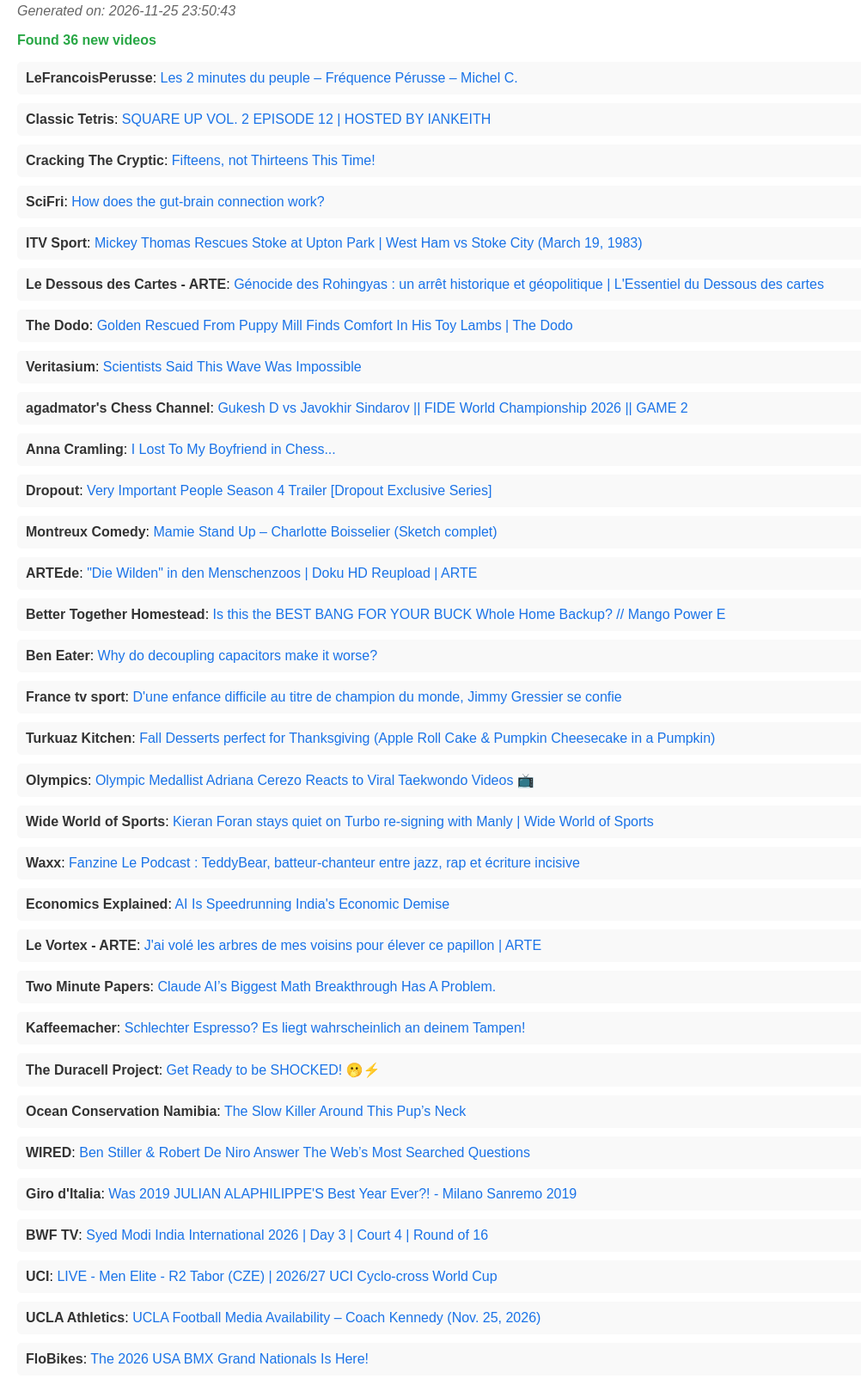
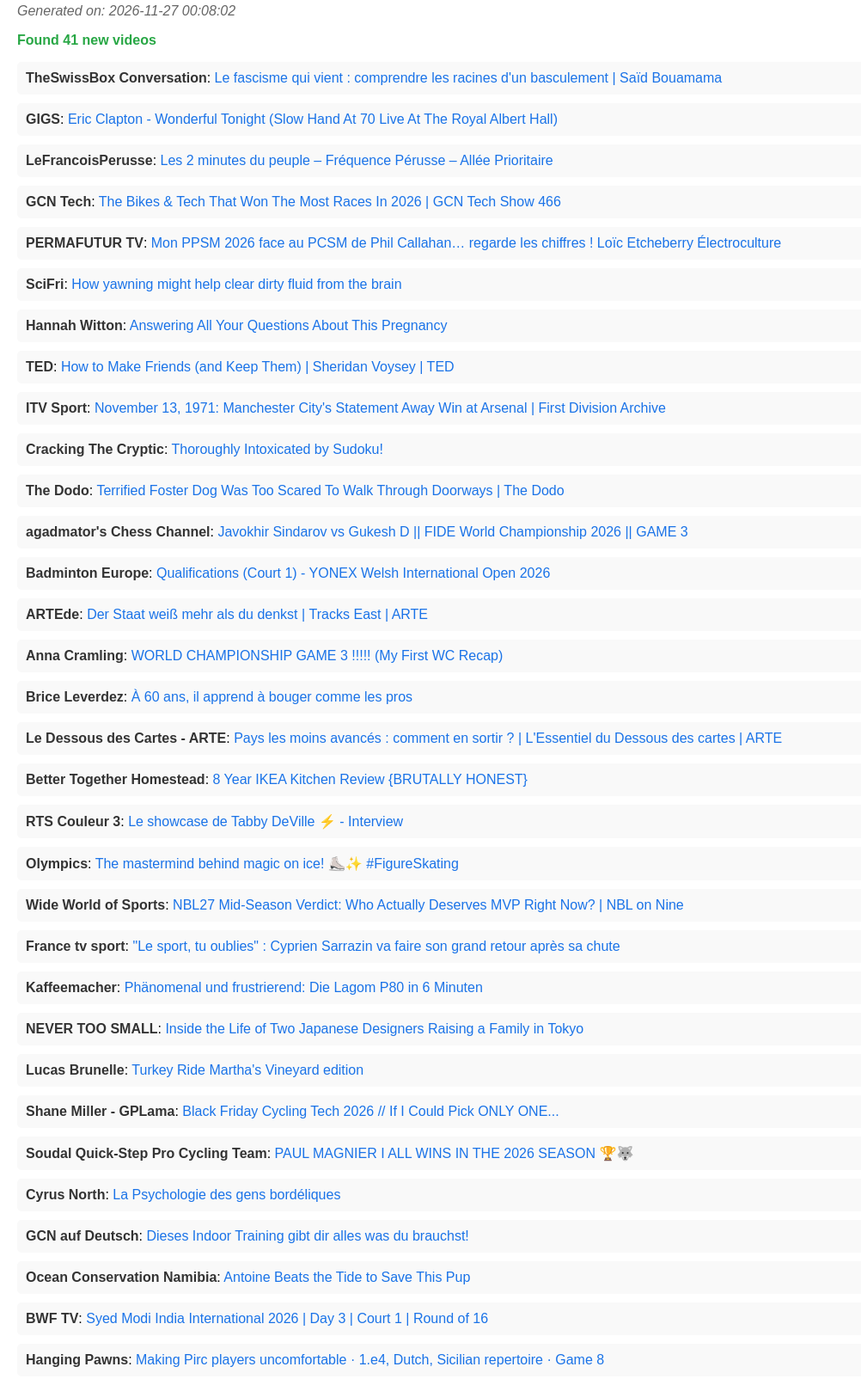
Before and after one commit to MaximeHoldener/check_videos, a plain HTML site: page docs/index.html in a window 1280 px wide. Shown: the part 75-1679 px from the top of the page at 86% size, without its empty margins (0-1002 px from the left). Drawn offline with Linux system fonts and the light colour scheme.

Commit message:
🤖 Auto-update: New videos checked on Fri Nov 27 00:08:02 UTC 2026

```diff
--- a/docs/index.html
+++ b/docs/index.html
@@ -15,45 +15,50 @@
 </head>
 <body>
     <h1>🆕 New Videos to Watch</h1>
-    <p class="timestamp">Generated on: 2026-11-25 23:50:43</p>
-    <p class="count">Found 36 new videos</p>
+    <p class="timestamp">Generated on: 2026-11-27 00:08:02</p>
+    <p class="count">Found 41 new videos</p>
     <ul>
-        <li><b>LeFrancoisPerusse</b>: <a href="https://www.youtube.com/watch?v=9XecfCNloiI" target="_blank">Les 2 minutes du peuple – Fréquence Pérusse – Michel C.</a></li>
-        <li><b>Classic Tetris</b>: <a href="https://www.youtube.com/watch?v=D6brJj5cYPA" target="_blank">SQUARE UP VOL. 2 EPISODE 12 | HOSTED BY IANKEITH</a></li>
-        <li><b>Cracking The Cryptic</b>: <a href="https://www.youtube.com/watch?v=I4s6cho2FW4" target="_blank">Fifteens, not Thirteens This Time!</a></li>
-        <li><b>SciFri</b>: <a href="https://www.youtube.com/watch?v=1218kIyGG-U" target="_blank">How does the gut-brain connection work?</a></li>
-        <li><b>ITV Sport</b>: <a href="https://www.youtube.com/watch?v=kdr3fZOib1U" target="_blank">Mickey Thomas Rescues Stoke at Upton Park | West Ham vs Stoke City (March 19, 1983)</a></li>
-        <li><b>Le Dessous des Cartes - ARTE</b>: <a href="https://www.youtube.com/watch?v=0ccutcLi4A0" target="_blank">Génocide des Rohingyas : un arrêt historique et géopolitique | L'Essentiel du Dessous des cartes</a></li>
-        <li><b>The Dodo</b>: <a href="https://www.youtube.com/watch?v=hnAMsHaWV5c" target="_blank">Golden Rescued From Puppy Mill Finds Comfort In His Toy Lambs | The Dodo</a></li>
-        <li><b>Veritasium</b>: <a href="https://www.youtube.com/watch?v=WbM7GP7QoEM" target="_blank">Scientists Said This Wave Was Impossible</a></li>
-        <li><b>agadmator's Chess Channel</b>: <a href="https://www.youtube.com/watch?v=brIddk3uYyM" target="_blank">Gukesh D vs Javokhir Sindarov || FIDE World Championship 2026 || GAME 2</a></li>
-        <li><b>Anna Cramling</b>: <a href="https://www.youtube.com/watch?v=z9vJOh9dr7Q" target="_blank">I Lost To My Boyfriend in Chess...</a></li>
-        <li><b>Dropout</b>: <a href="https://www.youtube.com/watch?v=gOB45dCDJ3Y" target="_blank">Very Important People Season 4 Trailer [Dropout Exclusive Series]</a></li>
-        <li><b>Montreux Comedy</b>: <a href="https://www.youtube.com/watch?v=AGC7ZbC181A" target="_blank">Mamie Stand Up – Charlotte Boisselier (Sketch complet)</a></li>
-        <li><b>ARTEde</b>: <a href="https://www.youtube.com/watch?v=hS9J_zPRUkY" target="_blank">"Die Wilden" in den Menschenzoos | Doku HD Reupload | ARTE</a></li>
-        <li><b>Better Together Homestead</b>: <a href="https://www.youtube.com/watch?v=7vvsR0-rWCk" target="_blank">Is this the BEST BANG FOR YOUR BUCK Whole Home Backup? // Mango Power E</a></li>
-        <li><b>Ben Eater</b>: <a href="https://www.youtube.com/watch?v=Tyx6Hwu-OU0" target="_blank">Why do decoupling capacitors make it worse?</a></li>
-        <li><b>France tv sport</b>: <a href="https://www.youtube.com/watch?v=fh7krcBDvH4" target="_blank">D'une enfance difficile au titre de champion du monde, Jimmy Gressier se confie</a></li>
-        <li><b>Turkuaz Kitchen</b>: <a href="https://www.youtube.com/watch?v=SN1lKf19-DU" target="_blank">Fall Desserts perfect for Thanksgiving (Apple Roll Cake & Pumpkin Cheesecake in a Pumpkin)</a></li>
-        <li><b>Olympics</b>: <a href="https://www.youtube.com/watch?v=-f6H9Ny2xso" target="_blank">Olympic Medallist Adriana Cerezo Reacts to Viral Taekwondo Videos 📺</a></li>
-        <li><b>Wide World of Sports</b>: <a href="https://www.youtube.com/watch?v=sU57AD7-ZCE" target="_blank">Kieran Foran stays quiet on Turbo re-signing with Manly | Wide World of Sports</a></li>
-        <li><b>Waxx</b>: <a href="https://www.youtube.com/watch?v=M_LUW4DVXGw" target="_blank">Fanzine Le Podcast : TeddyBear, batteur-chanteur entre jazz, rap et écriture incisive</a></li>
-        <li><b>Economics Explained</b>: <a href="https://www.youtube.com/watch?v=4hPRHFTY08I" target="_blank">AI Is Speedrunning India's Economic Demise</a></li>
-        <li><b>Le Vortex - ARTE</b>: <a href="https://www.youtube.com/watch?v=gNek0gCG7oA" target="_blank">J'ai volé les arbres de mes voisins pour élever ce papillon | ARTE</a></li>
-        <li><b>Two Minute Papers</b>: <a href="https://www.youtube.com/watch?v=hwWlEuI359w" target="_blank">Claude AI’s Biggest Math Breakthrough Has A Problem.</a></li>
-        <li><b>Kaffeemacher</b>: <a href="https://www.youtube.com/watch?v=YwhUU3j4kO8" target="_blank">Schlechter Espresso? Es liegt wahrscheinlich an deinem Tampen!</a></li>
-        <li><b>The Duracell Project</b>: <a href="https://www.youtube.com/watch?v=dvJ5vF6oRfg" target="_blank">Get Ready to be SHOCKED! 🫢⚡️</a></li>
-        <li><b>Ocean Conservation Namibia</b>: <a href="https://www.youtube.com/watch?v=yCWFRPtR6Y0" target="_blank">The Slow Killer Around This Pup’s Neck</a></li>
-        <li><b>WIRED</b>: <a href="https://www.youtube.com/watch?v=QAtTC0DFP74" target="_blank">Ben Stiller & Robert De Niro Answer The Web’s Most Searched Questions</a></li>
-        <li><b>Giro d'Italia</b>: <a href="https://www.youtube.com/watch?v=wb1nClaa5m8" target="_blank">Was 2019 JULIAN ALAPHILIPPE'S Best Year Ever?! - Milano Sanremo 2019</a></li>
-        <li><b>BWF TV</b>: <a href="https://www.youtube.com/watch?v=NRyoJpCVccY" target="_blank">Syed Modi India International 2026 | Day 3 | Court 4 | Round of 16</a></li>
-        <li><b>UCI</b>: <a href="https://www.youtube.com/watch?v=PxeMbi28p3M" target="_blank">LIVE - Men Elite - R2 Tabor (CZE) | 2026/27 UCI Cyclo-cross World Cup</a></li>
-        <li><b>UCLA Athletics</b>: <a href="https://www.youtube.com/watch?v=fkWMbYodxiA" target="_blank">UCLA Football Media Availability – Coach Kennedy (Nov. 25, 2026)</a></li>
-        <li><b>FloBikes</b>: <a href="https://www.youtube.com/watch?v=csnJ8pIcFjM" target="_blank">The 2026 USA BMX Grand Nationals Is Here!</a></li>
-        <li><b>Numberphile</b>: <a href="https://www.youtube.com/watch?v=ViT2FOEr6EI" target="_blank">This Object Defies Common Sense - Numberphile</a></li>
-        <li><b>GMHikaru</b>: <a href="https://www.youtube.com/watch?v=MNZTnbugFHo" target="_blank">SHORTEST WC GAME ON RECORD???</a></li>
-        <li><b>ARTE</b>: <a href="https://www.youtube.com/watch?v=kzVquAqWQns" target="_blank">L'Europe d'aujourd'hui | La valse des continents | Reupload | ARTE</a></li>
-        <li><b>X Games</b>: <a href="https://www.youtube.com/watch?v=kE_T8sveOmE" target="_blank">Après Baby</a></li>
+        <li><b>TheSwissBox Conversation</b>: <a href="https://www.youtube.com/watch?v=ZHCSKVpXSWM" target="_blank">Le fascisme qui vient : comprendre les racines d'un basculement | Saïd Bouamama</a></li>
+        <li><b>GIGS</b>: <a href="https://www.youtube.com/watch?v=BoHkx3B0zlo" target="_blank">Eric Clapton - Wonderful Tonight (Slow Hand At 70 Live At The Royal Albert Hall)</a></li>
+        <li><b>LeFrancoisPerusse</b>: <a href="https://www.youtube.com/watch?v=tXx_oNkQT44" target="_blank">Les 2 minutes du peuple – Fréquence Pérusse – Allée Prioritaire</a></li>
+        <li><b>GCN Tech</b>: <a href="https://www.youtube.com/watch?v=kvwrxS589t0" target="_blank">The Bikes & Tech That Won The Most Races In 2026 | GCN Tech Show 466</a></li>
+        <li><b>PERMAFUTUR TV</b>: <a href="https://www.youtube.com/watch?v=XZp11i3nvk0" target="_blank">Mon PPSM 2026 face au PCSM de Phil Callahan… regarde les chiffres ! Loïc Etcheberry Électroculture</a></li>
+        <li><b>SciFri</b>: <a href="https://www.youtube.com/watch?v=NRdLxwPGY-s" target="_blank">How yawning might help clear dirty fluid from the brain</a></li>
+        <li><b>Hannah Witton</b>: <a href="https://www.youtube.com/watch?v=9Xjo-bouZaM" target="_blank">Answering All Your Questions About This Pregnancy</a></li>
+        <li><b>TED</b>: <a href="https://www.youtube.com/watch?v=1YlG1FeOqoQ" target="_blank">How to Make Friends (and Keep Them) | Sheridan Voysey | TED</a></li>
+        <li><b>ITV Sport</b>: <a href="https://www.youtube.com/watch?v=OXdgQG7mgkI" target="_blank">November 13, 1971: Manchester City's Statement Away Win at Arsenal | First Division Archive</a></li>
+        <li><b>Cracking The Cryptic</b>: <a href="https://www.youtube.com/watch?v=lWONzEV1eC8" target="_blank">Thoroughly Intoxicated by Sudoku!</a></li>
+        <li><b>The Dodo</b>: <a href="https://www.youtube.com/watch?v=2PaeeKcuD1o" target="_blank">Terrified Foster Dog Was Too Scared To Walk Through Doorways | The Dodo</a></li>
+        <li><b>agadmator's Chess Channel</b>: <a href="https://www.youtube.com/watch?v=fF3pKBWheJs" target="_blank">Javokhir Sindarov vs Gukesh D || FIDE World Championship 2026 || GAME 3</a></li>
+        <li><b>Badminton Europe</b>: <a href="https://www.youtube.com/watch?v=EW7HYdRtX5Y" target="_blank">Qualifications (Court 1) - YONEX Welsh International Open 2026</a></li>
+        <li><b>ARTEde</b>: <a href="https://www.youtube.com/watch?v=_S68JU0usmo" target="_blank">Der Staat weiß mehr als du denkst | Tracks East | ARTE</a></li>
+        <li><b>Anna Cramling</b>: <a href="https://www.youtube.com/watch?v=U62kh1hmAyE" target="_blank">WORLD CHAMPIONSHIP GAME 3 !!!!! (My First WC Recap)</a></li>
+        <li><b>Brice Leverdez</b>: <a href="https://www.youtube.com/watch?v=myJt8p5QTnQ" target="_blank">À 60 ans, il apprend à bouger comme les pros</a></li>
+        <li><b>Le Dessous des Cartes - ARTE</b>: <a href="https://www.youtube.com/watch?v=2zj1wihiNmI" target="_blank">Pays les moins avancés : comment en sortir ? | L'Essentiel du Dessous des cartes | ARTE</a></li>
+        <li><b>Better Together Homestead</b>: <a href="https://www.youtube.com/watch?v=heI6W423tog" target="_blank">8 Year IKEA Kitchen Review {BRUTALLY HONEST}</a></li>
+        <li><b>RTS Couleur 3</b>: <a href="https://www.youtube.com/watch?v=gxv8q2Nf5AY" target="_blank">Le showcase de Tabby DeVille ⚡️ - Interview</a></li>
+        <li><b>Olympics</b>: <a href="https://www.youtube.com/watch?v=0ATGRh4ejgU" target="_blank">The mastermind behind magic on ice! ⛸️✨ #FigureSkating</a></li>
+        <li><b>Wide World of Sports</b>: <a href="https://www.youtube.com/watch?v=rFFfLeRoWSc" target="_blank">NBL27 Mid-Season Verdict: Who Actually Deserves MVP Right Now? | NBL on Nine</a></li>
+        <li><b>France tv sport</b>: <a href="https://www.youtube.com/watch?v=zvIWInyUxk4" target="_blank">"Le sport, tu oublies" : Cyprien Sarrazin va faire son grand retour après sa chute</a></li>
+        <li><b>Kaffeemacher</b>: <a href="https://www.youtube.com/watch?v=fGuynuoR7Vw" target="_blank">Phänomenal und frustrierend: Die Lagom P80 in 6 Minuten</a></li>
+        <li><b>NEVER TOO SMALL</b>: <a href="https://www.youtube.com/watch?v=lvxFSHdAYMg" target="_blank">Inside the Life of Two Japanese Designers Raising a Family in Tokyo</a></li>
+        <li><b>Lucas Brunelle</b>: <a href="https://www.youtube.com/watch?v=S-pvjbABEd4" target="_blank">Turkey Ride Martha's Vineyard edition</a></li>
+        <li><b>Shane Miller - GPLama</b>: <a href="https://www.youtube.com/watch?v=LxdebOusMPM" target="_blank">Black Friday Cycling Tech 2026 // If I Could Pick ONLY ONE...</a></li>
+        <li><b>Soudal Quick-Step Pro Cycling Team</b>: <a href="https://www.youtube.com/watch?v=q6cxGeST7CY" target="_blank">PAUL MAGNIER I ALL WINS IN THE 2026 SEASON 🏆🐺</a></li>
+        <li><b>Cyrus North</b>: <a href="https://www.youtube.com/watch?v=zCus0i6Upow" target="_blank">La Psychologie des gens bordéliques</a></li>
+        <li><b>GCN auf Deutsch</b>: <a href="https://www.youtube.com/watch?v=JO5mDBg7snw" target="_blank">Dieses Indoor Training gibt dir alles was du brauchst!</a></li>
+        <li><b>Ocean Conservation Namibia</b>: <a href="https://www.youtube.com/watch?v=Y6NXZOF36B8" target="_blank">Antoine Beats the Tide to Save This Pup</a></li>
+        <li><b>BWF TV</b>: <a href="https://www.youtube.com/watch?v=-yYKLG6I8XM" target="_blank">Syed Modi India International 2026 | Day 3 | Court 1 | Round of 16</a></li>
+        <li><b>Hanging Pawns</b>: <a href="https://www.youtube.com/watch?v=Fmx-DrMZrQA" target="_blank">Making Pirc players uncomfortable · 1.e4, Dutch, Sicilian repertoire · Game 8</a></li>
+        <li><b>Scilabus</b>: <a href="https://www.youtube.com/watch?v=RGmRbjOExH8" target="_blank">Comment ne plus se faire manipuler ?</a></li>
+        <li><b>52 minutes RTS</b>: <a href="https://www.youtube.com/watch?v=LW0-ck_Zw3w" target="_blank">120 secondes – Le Black Friday 2026</a></li>
+        <li><b>Yonex</b>: <a href="https://www.youtube.com/watch?v=cfxpMi95EQY" target="_blank">Yonex Snowboarding | BEYOND THE RIDE | Yuto Totsuka | Yonex</a></li>
+        <li><b>UCI</b>: <a href="https://www.youtube.com/watch?v=xETVcCPZvgs" target="_blank">LIVE - Men U23 - R1 Tábor (CZE) | 2026/27 UCI Cyclo-cross World Cup</a></li>
+        <li><b>Sixty Symbols</b>: <a href="https://www.youtube.com/watch?v=zgI-SnA1ldU" target="_blank">Is this a DARK MATTER particle? - Sixty Symbols</a></li>
+        <li><b>ARTE</b>: <a href="https://www.youtube.com/watch?v=k2iLhqpQhq0" target="_blank">Moi et le stalking | Psycho | ARTE</a></li>
+        <li><b>GMHikaru</b>: <a href="https://www.youtube.com/watch?v=MJoFExlPhL4" target="_blank">SINDAROV V GUKESH - WE ARE THANKFUL FOR GAME 3 WORLD CHAMPIONSHIP!!</a></li>
+        <li><b>Foil Arms and Hog</b>: <a href="https://www.youtube.com/watch?v=GtLMyJjneII" target="_blank">When You're American-Irish (Not Irish-American)</a></li>
+        <li><b>BikeRadar</b>: <a href="https://www.youtube.com/watch?v=TknYxzBH8GA" target="_blank">This Is How Much You Should Spend On Road Bike Wheels | BikeRadar Podcast</a></li>
     </ul>
 </body>
 </html>
```
Also changed, not shown: output_valid_only.csv.
